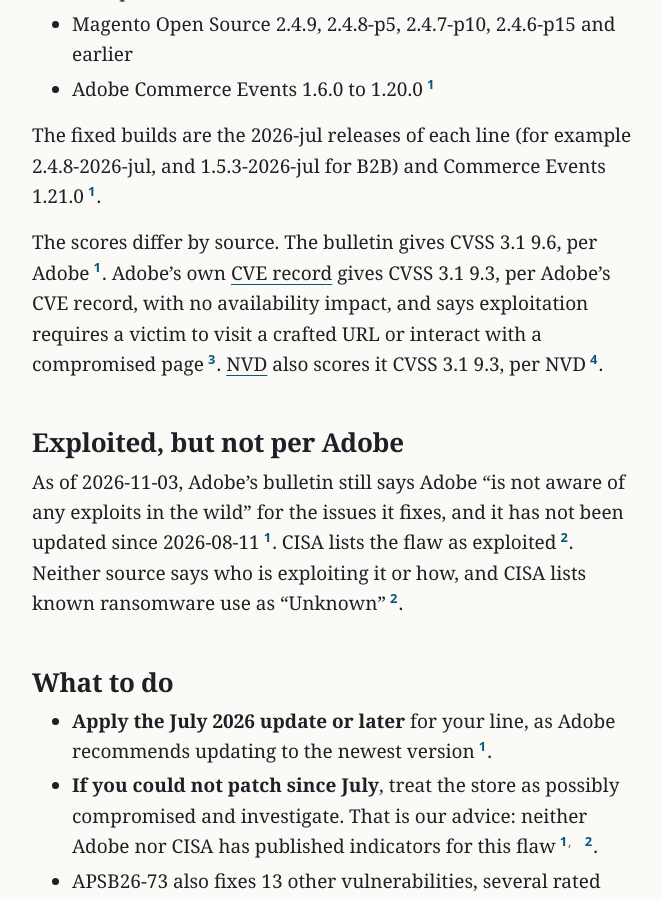
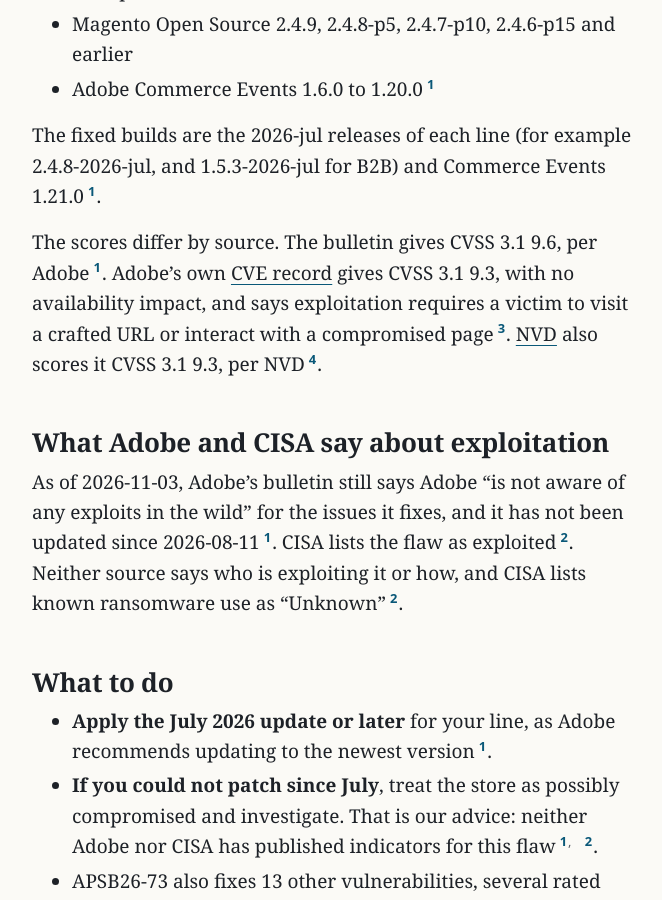
Before and after one commit to northwind-press/northwind-press.github.io, a Jekyll site: the page built from _posts/2026-11-03-adobe-commerce-magento-kev.md, in a window 1280 px wide and 900 px high, scrolled down 1207 px. Shown: the whole window, without its empty margins (308-970 px from the left). Built offline with Jekyll 4.4.1, drawn with Linux system fonts in a browser that asks for light colours.

Commit message:
Desk edit: neutral exploitation heading; drop redundant scorer phrase (T-141)
Co-Authored-By: Claude Opus 5.5 <noreply@anthropic.com>

```diff
--- a/_posts/2026-11-03-adobe-commerce-magento-kev.md
+++ b/_posts/2026-11-03-adobe-commerce-magento-kev.md
@@ -40,9 +40,9 @@ Adobe's [security bulletin APSB26-73](https://www.adobe.com/trust/security/produ
 
 The fixed builds are the 2026-jul releases of each line (for example 2.4.8-2026-jul, and 1.5.3-2026-jul for B2B) and Commerce Events 1.21.0{% include cite.html n=1 %}.
 
-The scores differ by source. The bulletin gives CVSS 3.1 9.6, per Adobe{% include cite.html n=1 %}. Adobe's own [CVE record](https://www.cve.org/CVERecord?id=CVE-2026-48356) gives CVSS 3.1 9.3, per Adobe's CVE record, with no availability impact, and says exploitation requires a victim to visit a crafted URL or interact with a compromised page{% include cite.html n=3 %}. [NVD](https://nvd.nist.gov/vuln/detail/CVE-2026-48356) also scores it CVSS 3.1 9.3, per NVD{% include cite.html n=4 %}.
+The scores differ by source. The bulletin gives CVSS 3.1 9.6, per Adobe{% include cite.html n=1 %}. Adobe's own [CVE record](https://www.cve.org/CVERecord?id=CVE-2026-48356) gives CVSS 3.1 9.3, with no availability impact, and says exploitation requires a victim to visit a crafted URL or interact with a compromised page{% include cite.html n=3 %}. [NVD](https://nvd.nist.gov/vuln/detail/CVE-2026-48356) also scores it CVSS 3.1 9.3, per NVD{% include cite.html n=4 %}.
 
-## Exploited, but not per Adobe
+## What Adobe and CISA say about exploitation
 
 As of 2026-11-03, Adobe's bulletin still says Adobe "is not aware of any exploits in the wild" for the issues it fixes, and it has not been updated since 2026-08-11{% include cite.html n=1 %}. CISA lists the flaw as exploited{% include cite.html n=2 %}. Neither source says who is exploiting it or how, and CISA lists known ransomware use as "Unknown"{% include cite.html n=2 %}.
 
```
